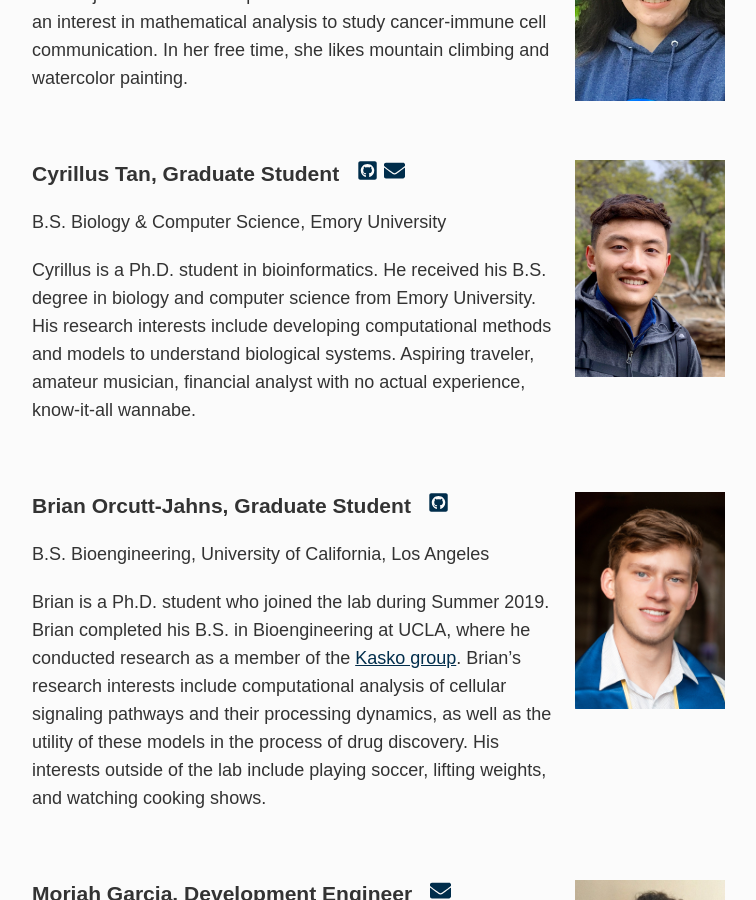
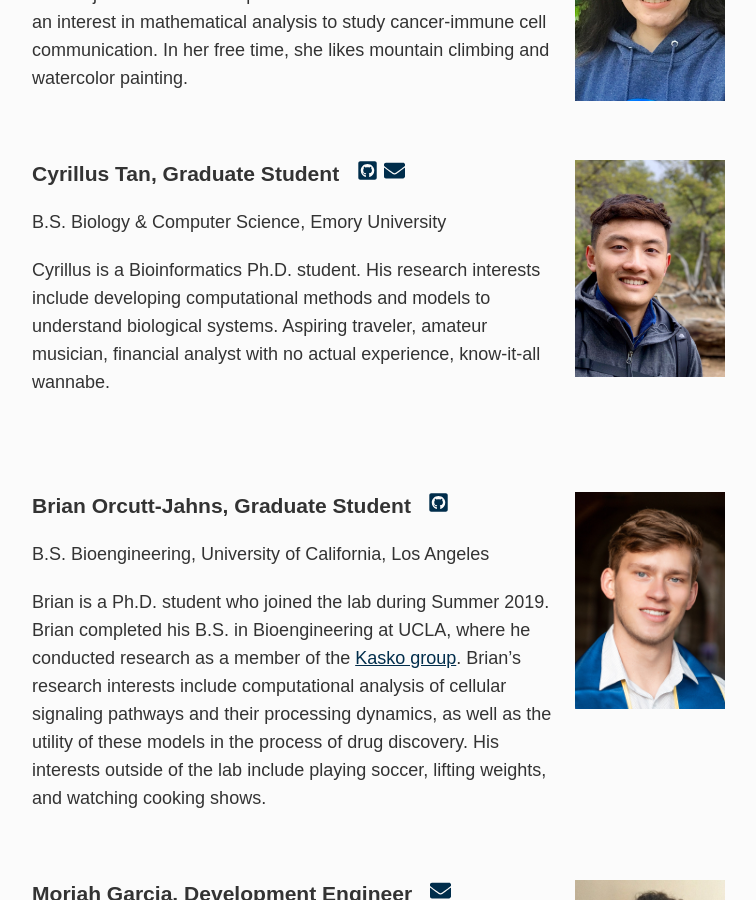
Before and after one commit to meyer-lab/asmlab.org, a Jekyll site: the page built from team/index.md, in a window 1280 px wide and 900 px high, scrolled down 2460 px. Shown: the whole window, without its empty margins (253-1009 px from the left). Built offline with Jekyll 4.4.1, drawn with Linux system fonts in a browser that asks for light colours; some web fonts are replaced.

Commit message:
Update index.md

```diff
--- a/team/index.md
+++ b/team/index.md
@@ -55,8 +55,9 @@ Farnaz joined the lab in September 2018 as a Ph.D. student with an interest in m
 ### Cyrillus Tan, Graduate Student&nbsp;&nbsp;&nbsp;<a href="https://github.com/cyrillustan"><svg class="svg-icon"><use xlink:href="#fa-github"></use></svg></a>  <a href="mailto:cytan@g.ucla.edu"><svg class="svg-icon"><use xlink:href="#fa-envelope"></use></svg></a>
 B.S. Biology & Computer Science, Emory University
 
-Cyrillus is a Ph.D. student in bioinformatics. He received his B.S. degree in biology and computer science from Emory University. His research interests include developing computational methods and models to understand biological systems. Aspiring traveler, amateur musician, financial analyst with no actual experience, know-it-all wannabe.
+Cyrillus is a Bioinformatics Ph.D. student. His research interests include developing computational methods and models to understand biological systems. Aspiring traveler, amateur musician, financial analyst with no actual experience, know-it-all wannabe.
 
+<br />
 <br />
 
 <div class="span_3 right"><img src="/public/photos/brianoj.jpg" width="150px" alt="Brian's picture" /></div>
```
